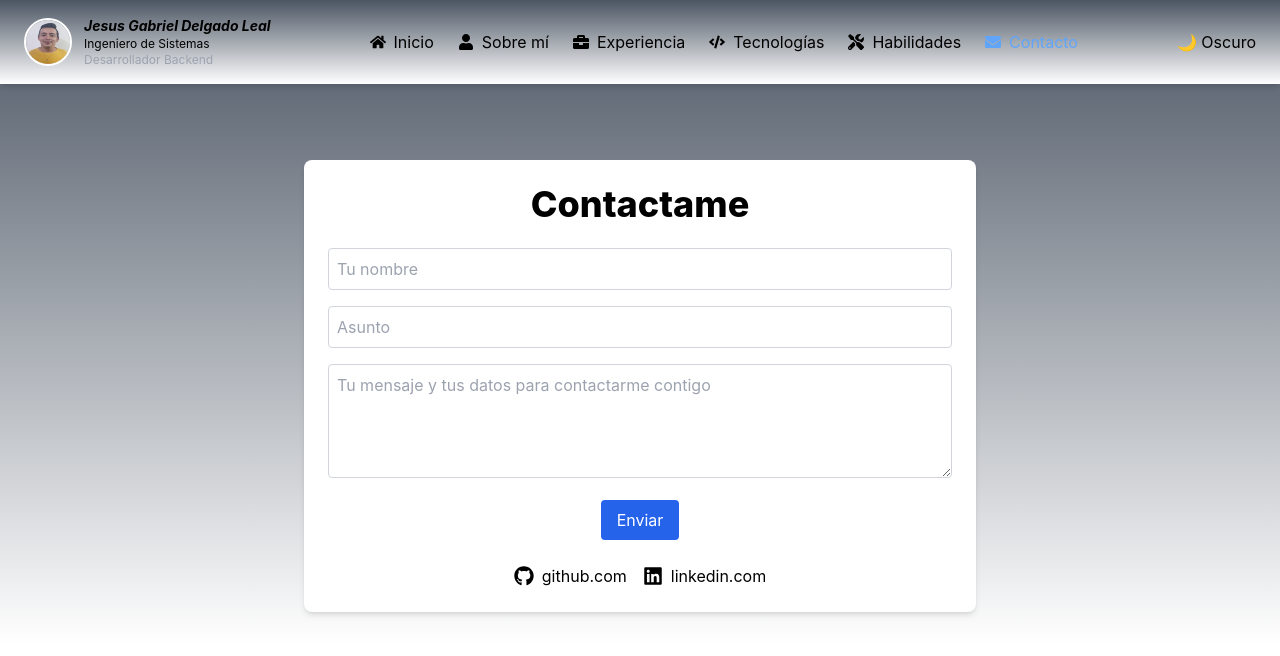
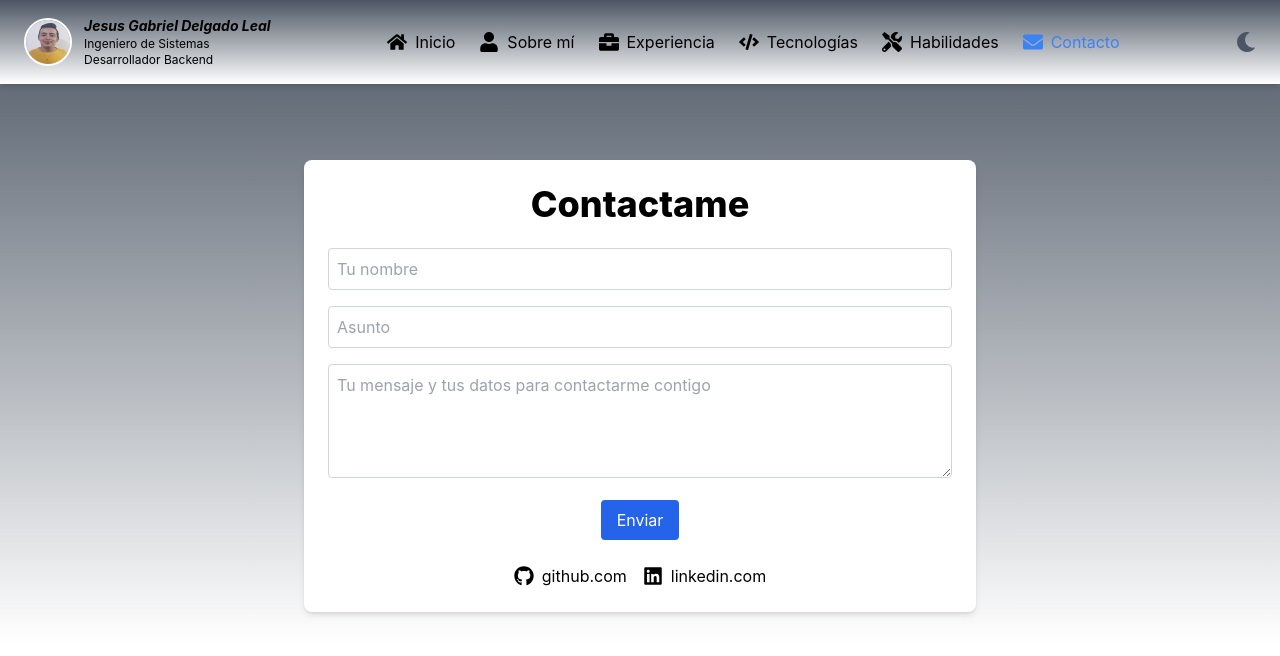
Before and after one commit to jgdelgado17/gabriel-delgado, a React (Create React App) app: page /#/contact in a window 1280 px wide. Shown: the top 656 px of the page. Built offline with nearby package versions, Linux system fonts and the light colour scheme.

Commit message:
Skills and new icon

```diff
--- a/src/components/About.tsx
+++ b/src/components/About.tsx
@@ -24,30 +24,30 @@ const About = () => {
                             Universidad de Pamplona.
                         </p>
                         <p className="flex items-center gap-2">
-                            <FaBriefcase className="text-purple-600 text-2xl"/>
+                            <FaBriefcase className="text-purple-600"/>
                             Experiencia en desarrollo backend y frontend en proyectos académicos y profesionales,
                             participando en equipos multidisciplinarios.
                         </p>
 
                         <p className="flex items-center gap-2">
-                            <FaLightbulb className="text-yellow-500 text-2xl"/>
+                            <FaLightbulb className="text-yellow-500"/>
                             He diseñado y mantenido aplicaciones empresariales con enfoque en rendimiento, escalabilidad
                             y buenas prácticas de desarrollo.
                         </p>
 
                         <p className="flex items-center gap-2">
-                            <FaProjectDiagram className="text-indigo-600 text-xl"/>
+                            <FaProjectDiagram className="text-indigo-600"/>
                             Familiarizado con metodologías ágiles como Scrum y uso de herramientas como Git, AWS y
                             Azure.
                         </p>
 
                         <p className="flex items-center gap-2">
-                            <FaLanguage className="text-red-500 text-xl"/>
+                            <FaLanguage className="text-red-500"/>
                             Idiomas: Español (nativo), Inglés (intermedio).
                         </p>
 
                         <p className="flex items-center gap-2">
-                            <FaStar className="text-yellow-500 text-2xl"/>
+                            <FaStar className="text-yellow-500"/>
                             Intereses: Inteligencia Artificial, DevOps, Arquitectura de Software y desarrollo con
                             impacto social.
                         </p>
--- a/src/components/Experience.tsx
+++ b/src/components/Experience.tsx
@@ -142,7 +142,7 @@ const Experience = () => {
                                     <FaCalendarAlt className="text-gray-400" /> {exp.period}
                                 </p>
                                 <p className="text-gray-700 dark:text-gray-300 mb-2">{exp.description}</p>
-                                <div className="flex flex-wrap gap-2 mt-2">
+                                <div className="flex flex-wrap gap-2 mt-2 justify-center">
                                     {exp.technologies.map((tech, i) => (
                                         <span
                                             key={i}
--- a/src/components/Navbar.tsx
+++ b/src/components/Navbar.tsx
@@ -8,16 +8,18 @@ import {
   FaTools,
   FaUser,
   FaBriefcase,
+  FaMoon,
+  FaCloudSun
 } from "react-icons/fa";
 import { NavLink, useLocation } from "react-router-dom";
 
 const navItems = [
-  { to: "/", label: "Inicio", icon: <FaHome /> },
-  { to: "/about", label: "Sobre mí", icon: <FaUser /> },
-  { to: "/experience", label: "Experiencia", icon: <FaBriefcase /> },
-  { to: "/technologies", label: "Tecnologías", icon: <FaCode /> },
-  { to: "/skills", label: "Habilidades", icon: <FaTools /> },
-  { to: "/contact", label: "Contacto", icon: <FaEnvelope /> },
+  { to: "/", label: "Inicio", icon: <FaHome className="text-xl" /> },
+  { to: "/about", label: "Sobre mí", icon: <FaUser className="text-xl" /> },
+  { to: "/experience", label: "Experiencia", icon: <FaBriefcase className="text-xl" /> },
+  { to: "/technologies", label: "Tecnologías", icon: <FaCode className="text-xl" /> },
+  { to: "/skills", label: "Habilidades", icon: <FaTools className="text-xl" /> },
+  { to: "/contact", label: "Contacto", icon: <FaEnvelope className="text-xl" /> },
 ];
 
 interface NavbarProps {
@@ -54,7 +56,7 @@ const Navbar: React.FC<NavbarProps> = ({ toggleTheme, isDark }) => {
               <div className="flex flex-col leading-tight">
                 <h1 className="text-sm font-bold italic">Jesus Gabriel Delgado Leal</h1>
                 <h2 className="text-xs">Ingeniero de Sistemas</h2>
-                <p className="text-xs text-gray-400">Desarrollador Backend</p>
+                <p className="text-xs">Desarrollador Backend</p>
               </div>
             </div>
 
@@ -65,8 +67,8 @@ const Navbar: React.FC<NavbarProps> = ({ toggleTheme, isDark }) => {
                       key={item.to}
                       to={item.to}
                       className={({ isActive }) =>
-                          `flex items-center gap-2 hover:text-blue-400 transition ${
-                              isActive ? "text-blue-400" : ""
+                          `flex items-center gap-2 hover:text-blue-500 transition ${
+                              isActive ? "text-blue-500" : ""
                           }`
                       }
                   >
@@ -81,7 +83,7 @@ const Navbar: React.FC<NavbarProps> = ({ toggleTheme, isDark }) => {
               <button
                   onClick={toggleTheme}
               >
-                {isDark ? "☀️ Claro" : "🌙 Oscuro"}
+                {isDark ? <FaCloudSun className="text-yellow-400 text-2xl" /> : <FaMoon className="text-gray-600 text-xl" />}
               </button>
               <button
                   onClick={toggleMenu}
@@ -104,8 +106,8 @@ const Navbar: React.FC<NavbarProps> = ({ toggleTheme, isDark }) => {
                     key={item.to}
                     to={item.to}
                     className={({ isActive }) =>
-                        `flex items-center gap-2 hover:text-blue-400 transition ${
-                            isActive ? "text-blue-400" : ""
+                        `flex items-center gap-2 hover:text-blue-500 transition ${
+                            isActive ? "text-blue-500" : ""
                         }`
                     }
                 >
--- a/src/components/Skills.tsx
+++ b/src/components/Skills.tsx
@@ -1,15 +1,24 @@
-import { FaCode, FaUsers, FaBug, FaGitAlt, FaLightbulb, FaProjectDiagram } from "react-icons/fa";
+import {FaCode, FaUsers, FaBug, FaGitAlt, FaLightbulb, FaProjectDiagram} from "react-icons/fa";
+import { MdOutlineCleanHands, MdAutoAwesome } from "react-icons/md";
+import { ImParagraphLeft } from "react-icons/im";
+import { SiBlackmagicdesign } from "react-icons/si";
 
 const skills = {
     Técnicas: [
         { label: "Código limpio", icon: <FaCode /> },
+        { label: "SOLID", icon: <ImParagraphLeft /> },
         { label: "Pruebas unitarias", icon: <FaBug /> },
-        { label: "Manejo de Git y GitHub", icon: <FaGitAlt /> },
+        { label: "Git y GitHub", icon: <FaGitAlt /> },
+        { label: "Arquitectura limpia", icon: <MdOutlineCleanHands /> },
+        { label: "Patrones de diseño", icon: <SiBlackmagicdesign /> },
+        { label: "Metodologías ágiles", icon: <FaProjectDiagram /> },
+        { label: "Integración continua", icon: <FaProjectDiagram /> },
     ],
     Blandas: [
         { label: "Resolución de problemas", icon: <FaLightbulb /> },
         { label: "Trabajo en equipo", icon: <FaUsers /> },
-        { label: "Metodologías ágiles (Scrum)", icon: <FaProjectDiagram /> },
+        { label: "Integración y adaptabilidad", icon: <FaProjectDiagram /> },
+        { label: "Autodidacta", icon: <MdAutoAwesome /> },
     ],
 };
 
```
Also changed, not shown: 1 other file (tests, documents, lock files or other folders).
